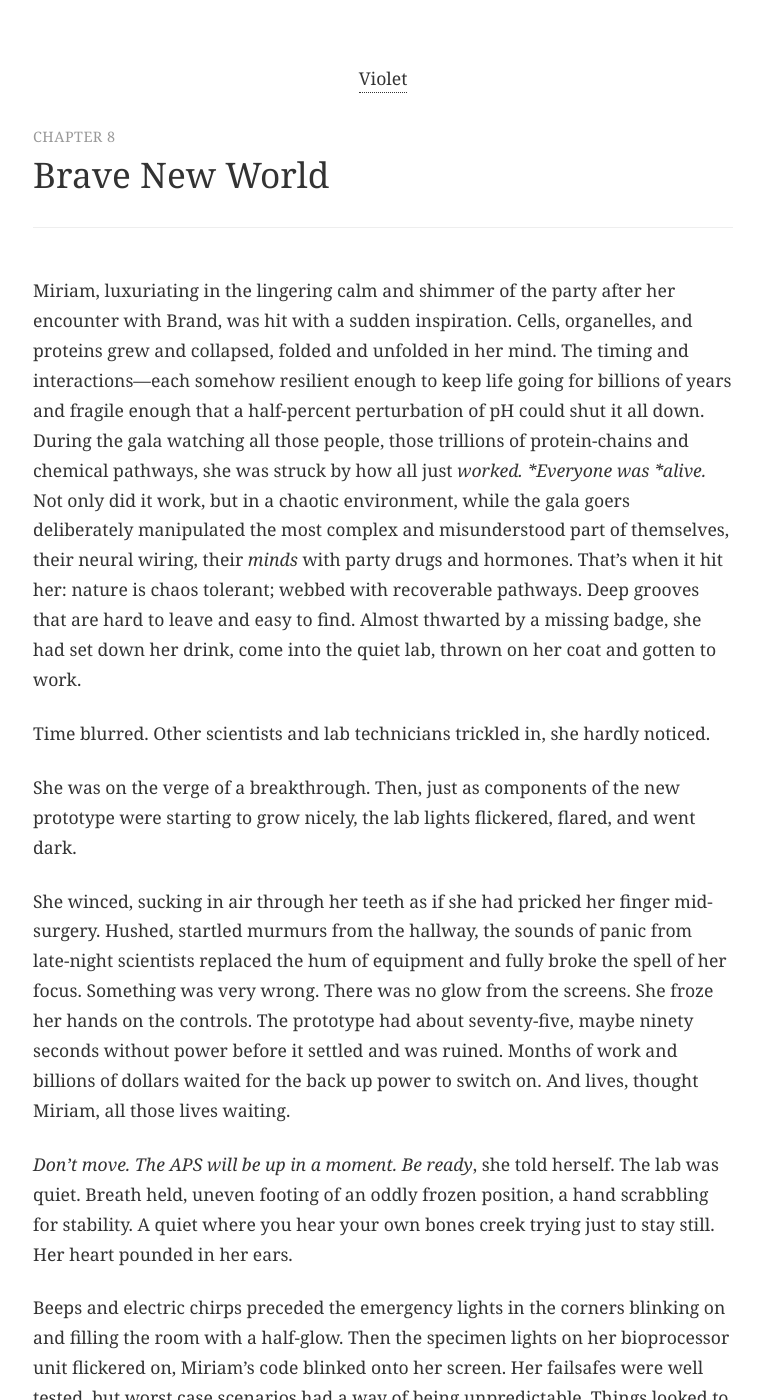
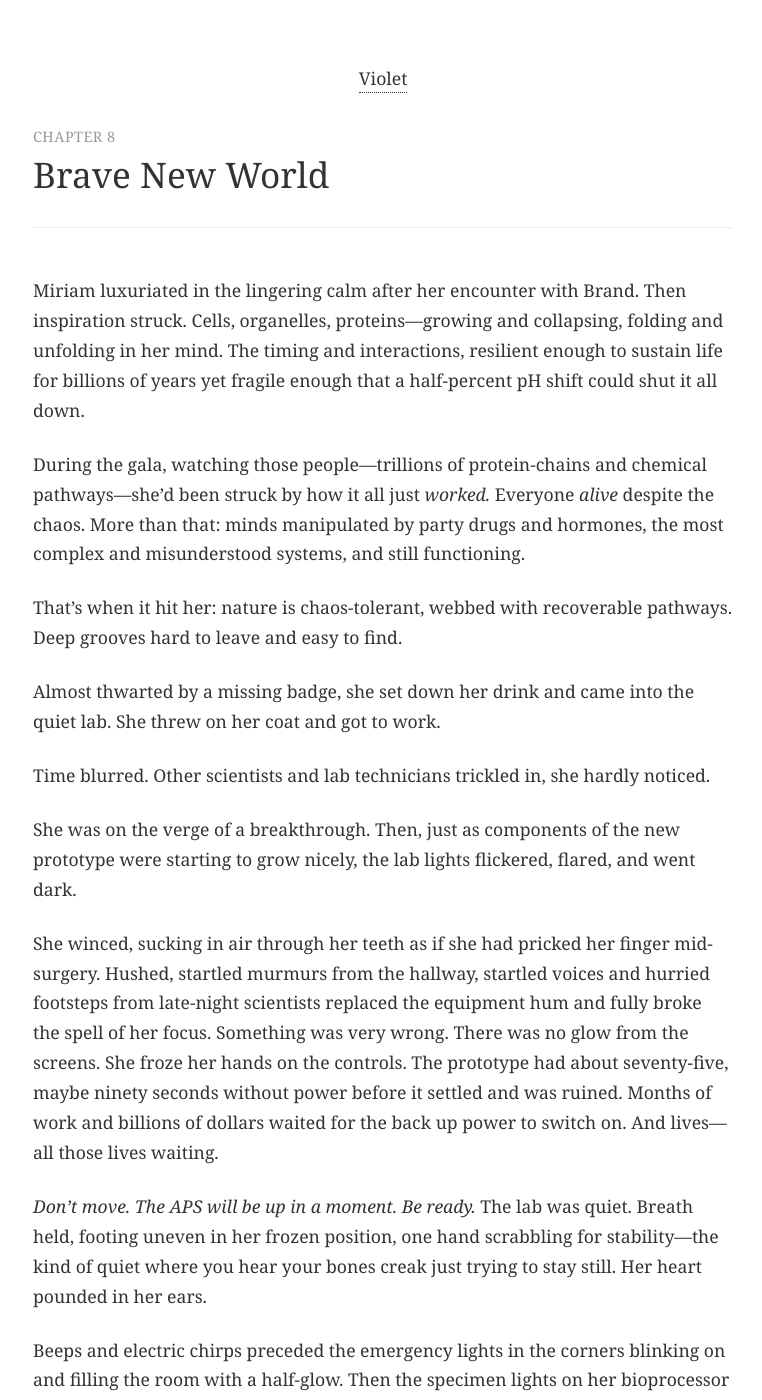
Before and after one commit to kmunki/kmunki.github.io, a Jekyll site: the page built from _fiction/violet/018-chapter-08.md, in a window 1280 px wide and 1400 px high. Shown: the whole window, without its empty margins (257-1019 px from the left). Built offline with Jekyll 4.4.1, drawn with Linux system fonts in a browser that asks for light colours; some of the changed text lies outside the part shown.

Commit message:
Polish Ch 8: Structure, filters, precision
Applied 10 improvements: opening restructure, filter removal, typo fixes, verb precision

Full review in PR.

🤖 Generated with Claude Code
Co-Authored-By: Claude <noreply@anthropic.com>

```diff
--- a/_fiction/violet/018-chapter-08.md
+++ b/_fiction/violet/018-chapter-08.md
@@ -7,15 +7,21 @@ permalink: /fiction/violet/chapter-08/
 act: 1
 date: November 02, 2025
 ---
-Miriam, luxuriating in the lingering calm and shimmer of the party after her encounter with Brand, was hit with a sudden inspiration. Cells, organelles, and proteins grew and collapsed, folded and unfolded in her mind. The timing and interactions—each somehow resilient enough to keep life going for billions of years and fragile enough that a half-percent perturbation of pH could shut it all down. During the gala watching all those people, those trillions of protein-chains and chemical pathways, she was struck by how all just *worked. *Everyone was *alive.* Not only did it work, but in a chaotic environment, while the gala goers deliberately manipulated the most complex and misunderstood part of themselves, their neural wiring, their *minds* with party drugs and hormones. That’s when it hit her: nature is chaos tolerant; webbed with recoverable pathways. Deep grooves that are hard to leave and easy to find. Almost thwarted by a missing badge, she had set down her drink, come into the quiet lab, thrown on her coat and gotten to work.
+Miriam luxuriated in the lingering calm after her encounter with Brand. Then inspiration struck. Cells, organelles, proteins—growing and collapsing, folding and unfolding in her mind. The timing and interactions, resilient enough to sustain life for billions of years yet fragile enough that a half-percent pH shift could shut it all down.
+
+During the gala, watching those people—trillions of protein-chains and chemical pathways—she'd been struck by how it all just *worked.* Everyone *alive* despite the chaos. More than that: minds manipulated by party drugs and hormones, the most complex and misunderstood systems, and still functioning.
+
+That's when it hit her: nature is chaos-tolerant, webbed with recoverable pathways. Deep grooves hard to leave and easy to find.
+
+Almost thwarted by a missing badge, she set down her drink and came into the quiet lab. She threw on her coat and got to work.
 
 Time blurred. Other scientists and lab technicians trickled in, she hardly noticed.
 
 She was on the verge of a breakthrough. Then, just as components of the new prototype were starting to grow nicely, the lab lights flickered, flared, and went dark.
 
-She winced, sucking in air through her teeth as if she had pricked her finger mid-surgery. Hushed, startled murmurs from the hallway, the sounds of panic from late-night scientists replaced the hum of equipment and fully broke the spell of her focus. Something was very wrong. There was no glow from the screens. She froze her hands on the controls. The prototype had about seventy-five, maybe ninety seconds without power before it settled and was ruined. Months of work and billions of dollars waited for the back up power to switch on. And lives, thought Miriam, all those lives waiting.
+She winced, sucking in air through her teeth as if she had pricked her finger mid-surgery. Hushed, startled murmurs from the hallway, startled voices and hurried footsteps from late-night scientists replaced the equipment hum and fully broke the spell of her focus. Something was very wrong. There was no glow from the screens. She froze her hands on the controls. The prototype had about seventy-five, maybe ninety seconds without power before it settled and was ruined. Months of work and billions of dollars waited for the back up power to switch on. And lives—all those lives waiting.
 
-*Don’t move. The APS will be up in a moment. Be ready*, she told herself. The lab was quiet. Breath held, uneven footing of an oddly frozen position, a hand scrabbling for stability. A quiet where you hear your own bones creek trying just to stay still. Her heart pounded in her ears.
+*Don't move. The APS will be up in a moment. Be ready.* The lab was quiet. Breath held, footing uneven in her frozen position, one hand scrabbling for stability—the kind of quiet where you hear your bones creak just trying to stay still. Her heart pounded in her ears.
 
 Beeps and electric chirps preceded the emergency lights in the corners blinking on and filling the room with a half-glow. Then the specimen lights on her bioprocessor unit flickered on, Miriam's code blinked onto her screen. Her failsafes were well tested, but worst case scenarios had a way of being unpredictable. Things looked to be resuming as expected, she let a sigh of relief escape. *Let’s see how this resilience worked.* She strained into the still dark eyepieces.
 
@@ -33,7 +39,7 @@ Li Xing's eyes blazed, “show me.” She had seen past Miriam’s surface anger
 
 As she explained the party-inspired improvements, Miriam felt herself transported to when they were shoulder-to-shoulder, creating the first product to put Violet on the map. Seeing Li Xing catch her excitement was intoxicating. How she had missed this these last few years. Frustrating as it was to admit, Li Xing had been right. Miriam had needed to look away from the problem for just a moment. The distraction of the gala, all that mingling and schmoozing, had let her mind relax long enough to see what all her late nights and mental straining had kept hidden. How fecund that a lack* *of focus can be.
 
-Once more, the lab doors opened. A small, strong woman in black para-military garb with a white prosthetic arm and ink-black eyes strode into the middle of the lab—Hideyo, Violet’s Chief of Security. Seeing Li Xing and Miriam at one of the stations, she paused and relaxed an angstrom. Seconds later two guards followed behind her, each holding the arm of a restrained man in a dirtied, torn tuxedo. He was smiling as the guards half-shoved, half-dragged him into the center of the room.
+Once more, the lab doors opened. A small, strong woman in black para-military garb with a white prosthetic arm and ink-black eyes strode to the lab's center—Hideyo, Violet's Chief of Security. Seeing Li Xing and Miriam at one of the stations, she paused and relaxed an angstrom. Seconds later two guards followed behind her, each holding the arm of a restrained man in a rumpled, torn tuxedo. He was smiling as the guards half-shoved, half-dragged him into the center of the room.
 
 "Not bad. Quite a laboratory," he said letting his Scottish accent, so often sublimated under British, shine through. “It's amazing what they've got in these all-inclusive island resorts now." The man from the party! Brand! He made eye contact with Miriam and, a bit breathless added, "just everything!" He winked at her and gave a conspiratorial smile.
 
@@ -51,7 +57,7 @@ The man gave a *you caught me* shrug in response.
 
 She rolled her chair toward the man. The guards tightened their grip as she examined him up close.
 
-"You are a spy." she said. Brand nodded with pride as if it had been a question. Gods, thought Miriam! The European hadn’t been lying. He *was* a shade. Her badge, the little hug—of course.
+"You are a spy." she said. Brand nodded with pride as if it had been a question. Gods! The European hadn't been lying. He *was* a shade. Her badge, the little hug—of course.
 
 Li Xing rolled back and said, “Get the transponder, Hideyo.”
 
@@ -63,9 +69,9 @@ Li Xing rolled closer to Brand, the front wheels of her chair bumping his shin.
 
 “His gun?”
 
-One of the guards placed his Walther PPK into her hand. She granted it momentary study, then flipped the safety and shot him in the thigh. He screamed and wilted, knees buckling to the floor, the guards keeping him upright. Miriam felt a gasp of terror escape her lungs.
+One of the guards placed his Walther PPK into her hand. She granted it momentary study, then flipped the safety and shot him in the thigh. He screamed and wilted, knees buckling to the floor, the guards keeping him upright. Miriam gasped, terror escaping her lungs.
 
-Outside the lab doors, other scientists and staff drawn by the commotion could be seen gathering and peering through the windows, afraid to watch yet unable to look away. At Hideyo’s gesture, Miriam walked over and opened the door and made an inviting gesture. Sheepishly, they came into lab, gathering near the walls or stations, away from the center. Some scientists were grim, braced, but calm. It was easy to spot who had seen remnants of the war, or had its long and dark specter cast over some part of their life. Others were awash with fear. For them the Shadow of the Long War had for them been a mere metaphor, ominous background noise you could almost block out, in an instant becoming real and immediate.
+Outside the lab doors, other scientists and staff gathered at the windows, drawn by the commotion, peering through—afraid to watch yet unable to look away. At Hideyo’s gesture, Miriam walked over and opened the door and made an inviting gesture. Sheepishly, they came into lab, gathering near the walls or stations, away from the center. Some scientists were grim, braced, but calm. It was easy to spot who had seen remnants of the war, or had its long and dark specter cast over some part of their life. Others were awash with fear. For them the Shadow of the Long War had for them been a mere metaphor, ominous background noise you could almost block out, in an instant becoming real and immediate.
 
 "Let him go," Li Xing ordered.
 
@@ -75,7 +81,7 @@ The guards released his arms and he collapsed with a moan, clutching his leg and
 
 Li Xing took two deep, slowing breaths. She set the gun in her lap and pulled the tooth out of her pocket, holding it up to Hideyo. "Activation instructions are in the rest of the file. It's a 3rd or 4th generation, brand new."
 
-"How..." He was pale. Brand's pant leg had soaked through, sitting in an expanding pool of his own blood. Every eye in the lab was on them. Miriam felt herself shaking. Someone wretched. More than a few engineers and scientists, shock wearing off, were fighting tears. Hideyo and both guards had guns drawn and aimed at Brand.
+"How..." He was pale. Brand's pant leg had soaked through, sitting in an expanding pool of his own blood. Every eye in the lab was on them. Miriam shook. Someone wretched. More than a few engineers and scientists, shock wearing off, were fighting tears. Hideyo and both guards had guns drawn and aimed at Brand.
 
 "You're in violation of multiple treaties, Mr. Brand, regardless of what your agency suspects. Which is what, exactly?" Li Xing let a wry tone creep into her voice.
 
@@ -95,7 +101,7 @@ He shouted a stammering, "Yes" broken by sobs. He was curled in on himself, shak
 
 Hideyo nodded, said "President Wen” in acknowledgement and left. The guards hefted the corpse of Jack Brand by his ankles and shoulders, leaving a widening pool of smeared blood on the lab’s entryway floor.
 
-Li Xing turned to Miriam and her team. Various degrees of horror registered on every face, even Miriam's. Damnit, thought Li Xing.  Expenditure of authority, of power and force, always had a cost.
+Li Xing turned to Miriam and her team. Various degrees of horror registered on every face, even Miriam's. Damnit.  Expenditure of authority, of power and force, always had a cost.
 
 "I'm sorry you had to witness that," she let her eyes move across the faces the scientists and engineers, her voice soft, vulnerable. "That man," she gestured with a partial head turn, holding her face just to the side, "That man and the people he represents wanted to hurt you." Her voice quavered, unsteady, "To hurt you, my people. You, my team. He wanted to put your lives in danger because he did not understand what you were building. He represents those who seek to guard their pocketbooks and pensions under the guise of public safety and the common good." She spat the words. She lifted her chin and looking at each of them as she spoke, her tone elevated and clear. "You know what we are building here is a better world. You knew we would be misunderstood. I am sorry that I let him get this far. My job, my *only* job here is to get problems out of your way, so you can create tomorrow."
 
```
Also changed, not shown: other parts of _fiction/violet/018-chapter-08.md (+1 -1 lines).
